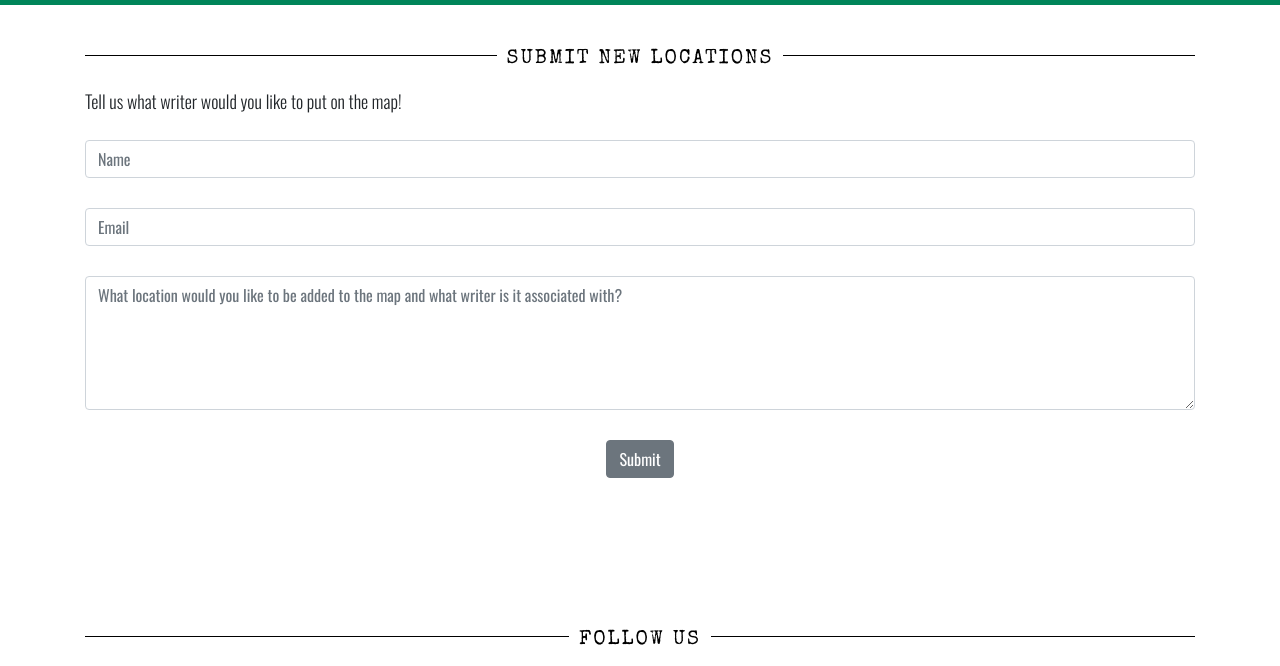
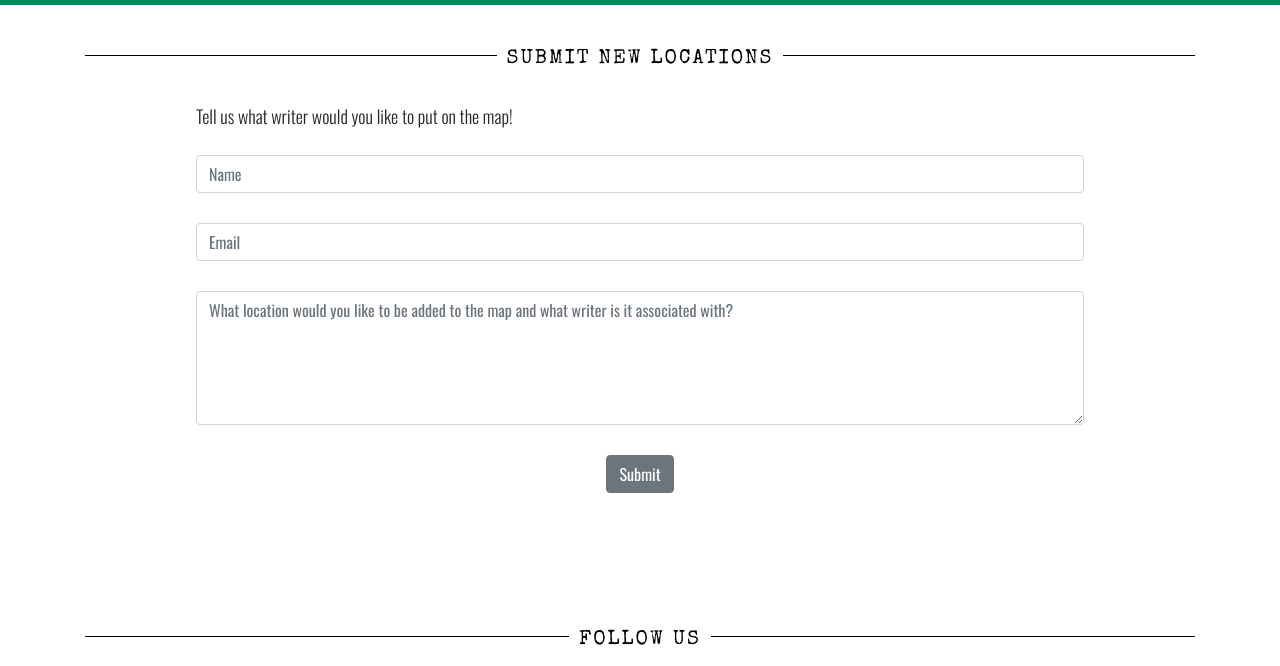
Before and after one commit to DarrenCoppinger/milestone-project-2, a plain HTML site: page submissions.html in a window 1280 px wide. Shown: the part 71-737 px from the top of the page. Drawn offline with nearby package versions, Linux system fonts and the light colour scheme.

Commit message:
fixed bug with submission form email error message no recognising emaial address

```diff
--- a/assets/css/style.css
+++ b/assets/css/style.css
@@ -199,6 +199,12 @@ form {
     margin-bottom: 30px;
 }
 
+.center-form {
+    padding-top: 15px;
+    margin: 0 auto;
+    max-width: 80%;
+}
+
 /*----------------PAC----------------*/
 .pac-card {
     margin: 10px;
--- a/submissions.html
+++ b/submissions.html
@@ -55,14 +55,14 @@
             <div class="container">
                 <div class="row">
                     <div class="col-12">
-                        <p>Tell us what writer would you like to put on the map!</p>
                         <!--Main Content of the Page - Contract Form-->
                         <div class="center-form">
+                            <p>Tell us what writer would you like to put on the map!</p>
                             <!--<form onsubmit="return sendMail(this);" method="POST">-->
                             <form id="myform" onsubmit="return sendMail(this);">
                                 <!--<form onsubmit="return sendMail(this);">-->
                                 <input type="text" name="name" class="form-control" id="fullname" placeholder="Name" required/>
-                                <input type="text" name="emailaddress" class="form-control" id="emailaddress" placeholder="Email" required/>
+                                <input type="email" name="emailaddress" class="form-control" id="emailaddress" placeholder="Email" required/>
                                 <textarea rows="5" name="projectsummary" class="form-control" id="projectsummary" placeholder="What location would you like to be added to the map and what writer is it associated with?" required></textarea>
                                 <!--<button type="submit" class="btn btn-secondary center-block">Submit</button>-->
                                 <div class="form-row text-center ">
```
Also changed, not shown: .c9/metadata/environment/assets/css/style.css, .c9/metadata/environment/assets/js/sendEmail.js, .c9/metadata/environment/submissions.html, 3 other files.
